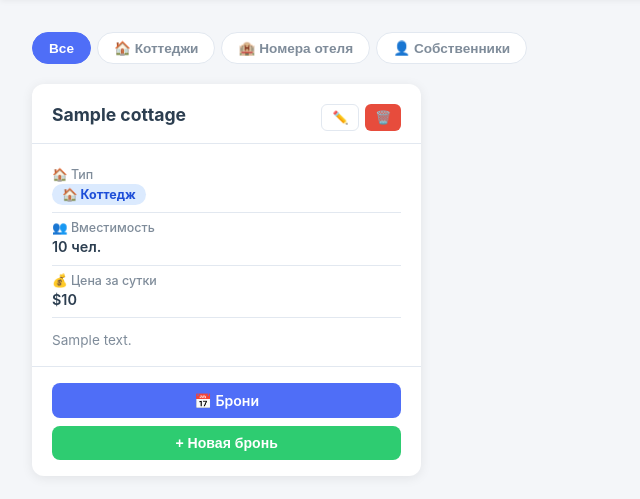
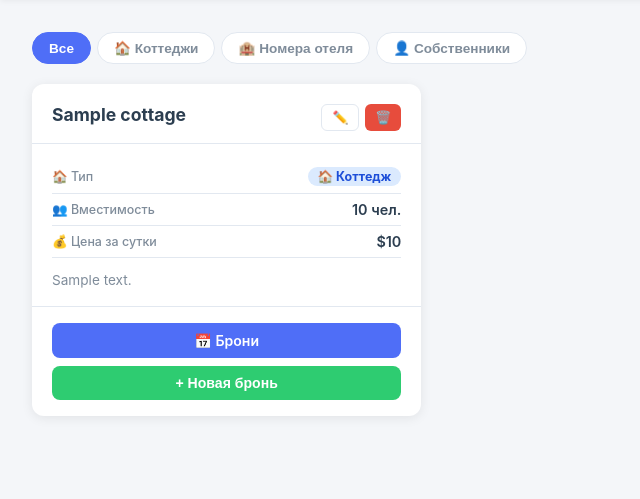
Before and after one commit to akiev-3/cottage-booking-system, a Flask app: template templates/index.html in a window 1280 px wide. Shown: the part 70-569 px from the top of the page, without its empty margins (0-640 px from the left). Run offline with Flask 3, Linux system fonts and the light colour scheme; the template is opened without the code that fills it: most values are stand-ins (such as "Sample title", 1, 10 or a date in 2020); some libraries are stand-ins or nearby versions.

Commit message:
Fix: horizontal info-row for short values, vertical stack only for long text

```diff
--- a/static/css/style.css
+++ b/static/css/style.css
@@ -235,22 +235,36 @@ main { padding: 32px; max-width: 1300px; margin: 0 auto; }
 
 .card-body { padding: 16px 20px; flex: 1; }
 
-/* Универсальный стек-ряд для всех карточек */
+/* Горизонтальный ряд — для коротких значений (тип, цена, вместимость) */
 .info-row {
+  display: flex;
+  flex-direction: row;
+  justify-content: space-between;
+  align-items: center;
+  padding: 7px 0;
+  border-bottom: 1px solid var(--border);
+  gap: 8px;
+}
+.info-row:last-child { border-bottom: none; }
+.label  { color: var(--muted); font-size: 0.78rem; font-weight: 500; white-space: nowrap; flex-shrink: 0; }
+.value  { font-weight: 600; font-size: 0.9rem; text-align: right; }
+
+/* Вертикальный стек — для длинных значений (имя, контакты) */
+.info-row-stack {
   display: flex;
   flex-direction: column;
   padding: 7px 0;
   border-bottom: 1px solid var(--border);
-  gap: 2px;
+  gap: 3px;
 }
-.info-row:last-child { border-bottom: none; }
-.label  { color: var(--muted); font-size: 0.78rem; font-weight: 500; }
-.value  { font-weight: 600; font-size: 0.9rem; word-break: break-word; white-space: normal; line-height: 1.4; }
-
-/* Алиас — оставляем совместимость */
-.info-row-stack { display: flex; flex-direction: column; padding: 7px 0; border-bottom: 1px solid var(--border); gap: 2px; }
 .info-row-stack:last-child { border-bottom: none; }
-.value-full { font-weight: 600; font-size: 0.88rem; word-break: break-word; white-space: normal; line-height: 1.4; }
+.value-full {
+  font-weight: 600;
+  font-size: 0.88rem;
+  word-break: break-word;
+  white-space: normal;
+  line-height: 1.4;
+}
 
 .description {
   margin-top: 12px;
```
